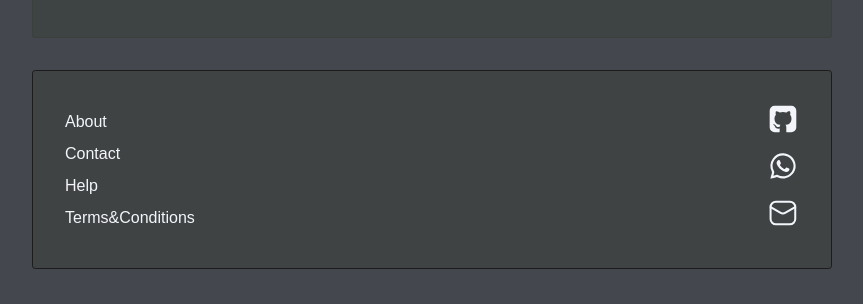
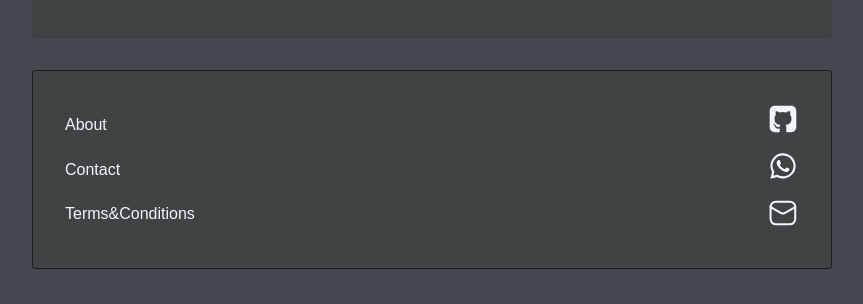
Before and after one commit to ArcidesFerrao/digital-marketplace, a Next.js app: page / in a window 1280 px wide. Shown: the part 1837-2141 px from the top of the page, without its empty margins (208-1071 px from the left). Built offline with nearby package versions, Linux system fonts and the light colour scheme; no server answers; the database is empty; a web font is replaced by a local one.

Commit message:
footer shortened

```diff
--- a/src/components/Footer.tsx
+++ b/src/components/Footer.tsx
@@ -3,11 +3,11 @@ import React from "react";
 
 export const Footer = () => (
   <section className="w-full">
-    <footer className="w-full flex items-center gap-10 justify-between p-8 my-10">
-      <div className="m-0 flex flex-col gap-2">
+    <footer className="w-full flex  gap-10 justify-between p-8 my-10">
+      <div className="m-0 flex flex-col justify-around">
         <Link href="/about">About</Link>
         <Link href="/contact">Contact</Link>
-        <Link href="/#contact">Help</Link>
+        {/* <Link href="/#contact">Help</Link> */}
         <Link href="/terms">Terms&Conditions</Link>
       </div>
       <div className="footer-links flex flex-col-reverse h-full justify-between gap-2">
```
